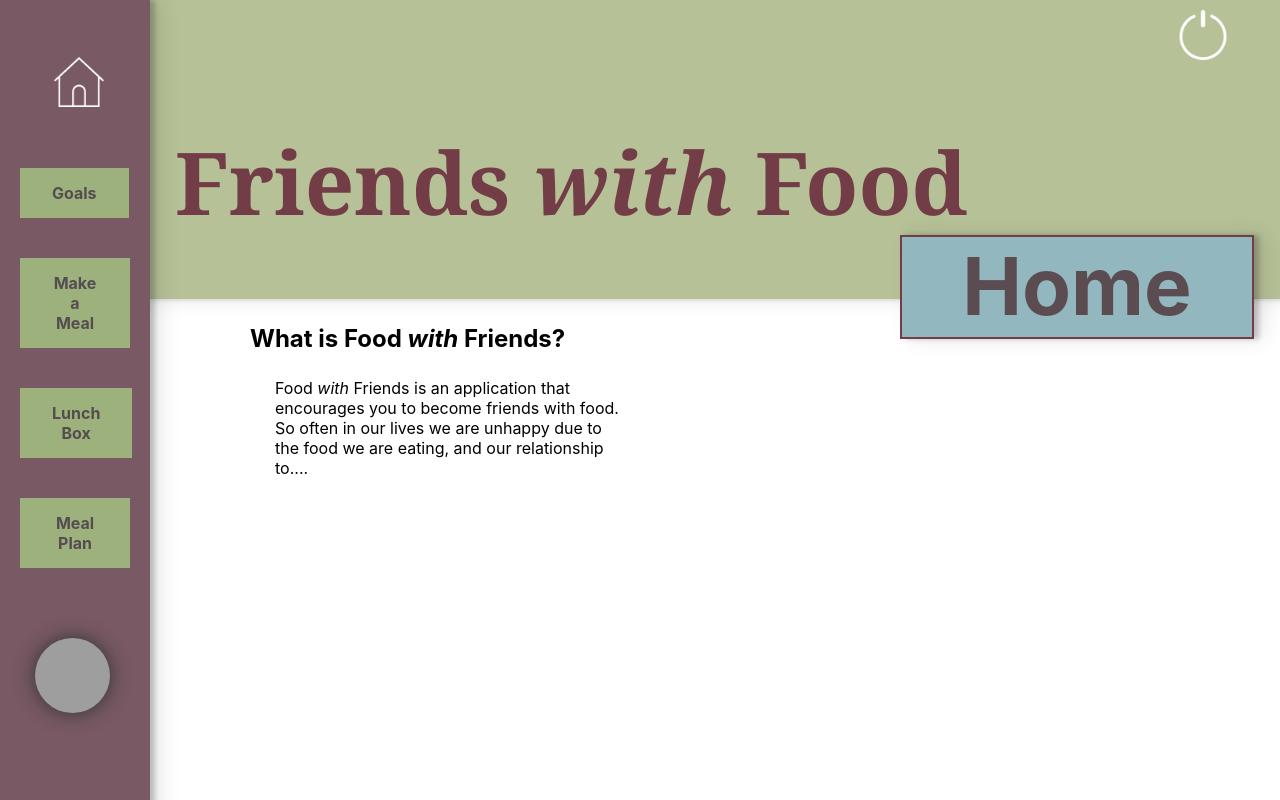
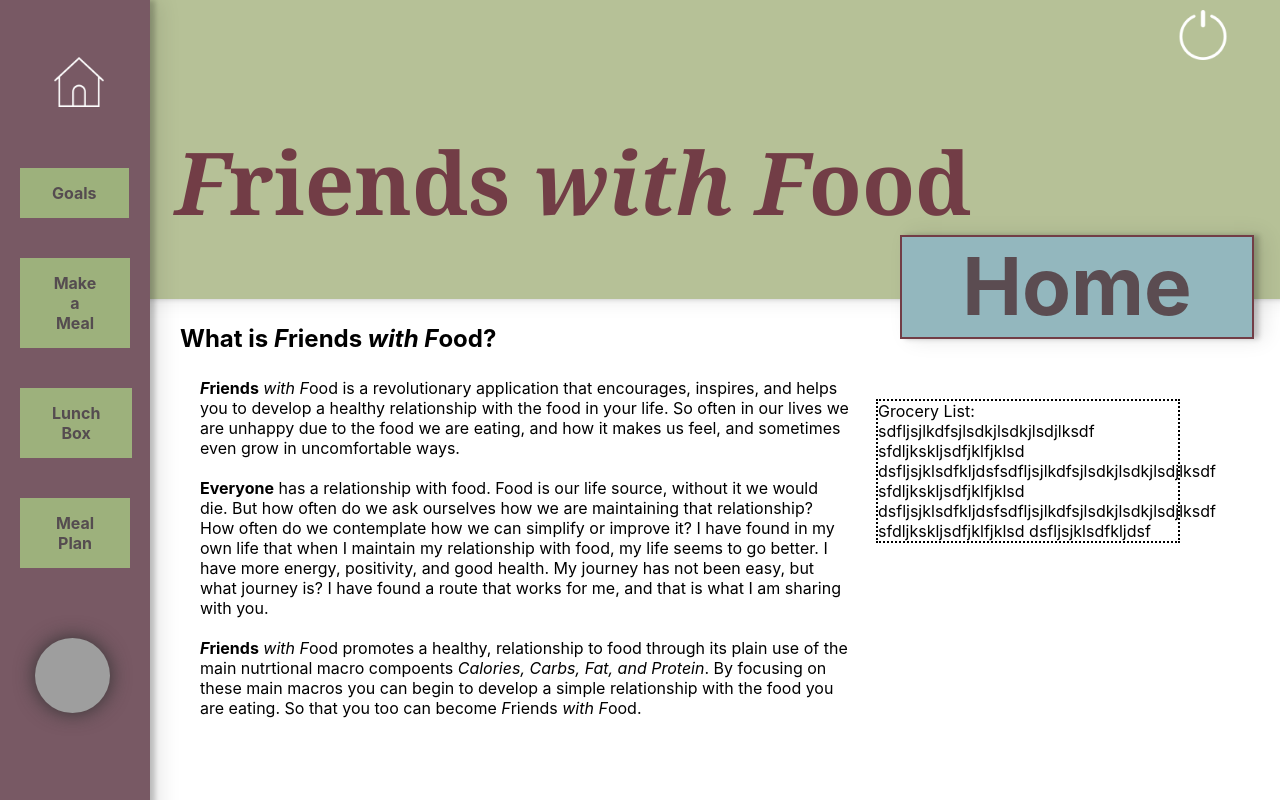
Before and after one commit to als735/foodFriends, a React (Create React App) app: page /home in a window 1280 px wide. Built offline with nearby package versions, Linux system fonts and the light colour scheme; no server answers; grey boxes are pictures that could not be loaded.

Commit message:
intro add

```diff
--- a/src/Components/goals/Goals.js
+++ b/src/Components/goals/Goals.js
@@ -88,7 +88,7 @@ console.log(this.props, 'props')
                 <div className='macroLabels'>
                     <h2 className="macroLabelsCals">Calories
                     </h2>
-                    <h2 className="macroLabelsCarbs">Net Carbs</h2>
+                    <h2 className="macroLabelsCarbs">Carbs</h2>
                     <h2 className="macroLabelsProtein">Protein</h2>
                     <h2 className="macroLabelsFat">Fat</h2>
                 </div>
@@ -111,7 +111,7 @@ console.log(this.props, 'props')
                         <button className='editButtons' onClick={() => {this.updateMacros('calories')}}>Edit</button>
                     </div>
                     <div>
-                        <label htmlFor="" className='netCarbsEditMacros'> Net Carbs
+                        <label htmlFor="" className='netCarbsEditMacros'> Carbs
                         <input
                             type="text"
                             name="net_carbs"
--- a/src/Components/grocery/Grocery.css
+++ b/src/Components/grocery/Grocery.css
@@ -0,0 +1,7 @@
+.groceryBox {
+    width: 300px;
+    border: dotted black 2px;
+    float: right;
+    margin-right: 100px;
+    margin-top: 100px;
+}
--- a/src/Components/grocery/Grocery.js
+++ b/src/Components/grocery/Grocery.js
@@ -1,8 +1,6 @@
-
 import React, { Component } from 'react'
 // import axios from 'axios';
 // import { connect } from 'react-redux';
-import Nav from '../nav/Nav' ;
 import './Grocery.css';
 
 class Grocery extends Component {
@@ -25,10 +23,19 @@ class Grocery extends Component {
 
         return (
             <div className='groceryPage'>
-                 {this.props.location.pathname !== '/' ? <Nav/> : ' '}
+                <div className='groceryBox'>
+                    <div className='groceryList'>
+                        Grocery List:
+sdfljsjlkdfsjlsdkjlsdkjlsdjlksdf
+sfdljkskljsdfjklfjklsd
+dsfljsjklsdfkljdsfsdfljsjlkdfsjlsdkjlsdkjlsdjlksdf
+sfdljkskljsdfjklfjklsd
+dsfljsjklsdfkljdsfsdfljsjlkdfsjlsdkjlsdkjlsdjlksdf
+sfdljkskljsdfjklfjklsd
+dsfljsjklsdfkljdsf
 
-                Groceries
-
+                    </div>
+                </div>
             </div>
         )
     }
--- a/src/Components/header/Header.js
+++ b/src/Components/header/Header.js
@@ -44,7 +44,7 @@ class Header extends Component {
                             <img className='logout' src={navieOut} alt="" onClick={this.logout}/>
                             </Link>
                     </div>
-                <h1 id="header1"> Friends <i>with</i> Food</h1>
+                <h1 id="header1"> <i>F</i>riends <i>with</i> <i>F</i>ood</h1>
                 </div>
 
             </div>
--- a/src/Components/home/Home.css
+++ b/src/Components/home/Home.css
@@ -15,10 +15,10 @@
 
 
 .introH {
-        margin-left: 250px;
+        margin-left: 180px;
 }
 
 .introP {
-        margin-left: 275px;
-        width: 350px;
+        margin-left: 200px;
+        width: 650px;
 }
--- a/src/Components/home/Home.js
+++ b/src/Components/home/Home.js
@@ -1,9 +1,9 @@
-
 import React, { Component } from 'react'
 // import axios from 'axios';
 // import { connect } from 'react-redux';
 import Nav from '../nav/Nav' ;
 import './Home.css';
+import Grocery from '../grocery/Grocery';
 
 class Home extends Component {
     // constructor(props){
@@ -11,15 +11,15 @@ class Home extends Component {
 
     // }
 
-    // handleInputChange= (e) => {
-    //     const target = e.target;
-    //     const value = target.value;
-    //     const name = target.name;
+    handleInputChange= (e) => {
+        const target = e.target;
+        const value = target.value;
+        const name = target.name;
 
-    //     this.setState({
-    //       [name] :value
-    //     });
-    //   }
+        this.setState({
+          [name] :value
+        });
+      }
 
     render() {
 
@@ -34,9 +34,20 @@ class Home extends Component {
                 </div>
             </div>
             <div>
+                <Grocery/>
+            </div>
+            <div>
                 <div>
-                    <h2 className="introH">What is Food <i>with</i> Friends?</h2>
-                    <p className="introP"> Food <i>with</i> Friends is an application that encourages you to become friends with food. So often in our lives we are unhappy due to the food we are eating, and our relationship to....</p>
+                    <h2 className="introH">What is <i>F</i>riends <i>with</i> <i>F</i>ood?</h2>
+                    <p className="introP"> <b><i>F</i>riends</b> <i>with</i> <i>F</i>ood is a revolutionary application that encourages, inspires, and helps you to develop a healthy relationship with the food in your life.  So often in our lives we are unhappy due to the food we are eating, and how it makes us feel, and sometimes even grow in uncomfortable ways.
+                    <br/>
+                    <br/>
+                    <b>Everyone</b> has a relationship with food. Food is our life source, without it we would die. But how often do we ask ourselves how we are maintaining that relationship? How often do we contemplate how we can simplify or improve it?
+                    I have found in my own life that when I maintain my relationship with food, my life seems to go better. I have more energy, positivity, and good health. My journey has not been easy, but what journey is? I have found a route that works for me, and that is what I am sharing with you.
+                    <br/>
+                    <br/>
+                    <b><i>F</i>riends</b> <i>with</i> <i>F</i>ood promotes a healthy, relationship to food through its plain use of the main nutrtional macro compoents <i>Calories, Carbs, Fat, and Protein</i>. By focusing on these main macros you can begin to develop a simple relationship with the food you are eating. So that you too can become <i>F</i>riends <i>with</i> <i>F</i>ood.
+                    </p>
                 </div>
             </div>
         </div>
--- a/src/Components/mealCard/MealCard.js
+++ b/src/Components/mealCard/MealCard.js
@@ -107,14 +107,14 @@ class MealCard extends Component {
                                         <h3 className=''>Yields:{this.state.recipe_yield}</h3>
                                         <h3 className='perServing'> Macros Per Serving</h3>
                                         <h3 className=''>Calories: {this.state.recipe_calories}</h3>
-                                        <h3 className =''>Net Carbs: {this.state.recipe_net_carbs} </h3>
+                                        <h3 className =''>Carbs: {this.state.recipe_net_carbs} </h3>
                                         <h3 className ='' id=''>Protein: {this.state.recipe_protein} </h3>
                                         <h3 className =''>Fat: {this.state.recipe_fat} </h3>
                                     </div>
                                     <div className='usersMealMacros'>
                                         <h2> Daily Remainder:</h2>
                                         <h3 className=''>Calories: {remainderCals}</h3>
-                                        <h3 className =''>Net Carbs: {remainderCarbs}</h3>
+                                        <h3 className =''>Carbs: {remainderCarbs}</h3>
                                         <h3 className ='' id=''>Protein: {remainderProtein}</h3>
                                         <h3 className =''>Fat: {remainderFat}</h3>
                                     </div>
--- a/src/Components/register/Register.js
+++ b/src/Components/register/Register.js
@@ -135,7 +135,7 @@ class Register extends Component {
                             </div>
                                 <div>
                                     <label htmlFor="">
-                                        Net Carbs:
+                                          Carbs:
                                         <input
                                             type="text"
                                             name="net_carbs"
--- a/src/Routes.js
+++ b/src/Routes.js
@@ -3,7 +3,7 @@ import { Switch, Route } from "react-router-dom";
 
 import Auth from "./Components/auth/Auth";
 import Goals from "./Components/goals/Goals";
-import Grocery from "./Components/grocery/Grocery";
+// import Grocery from "./Components/grocery/Grocery";
 import Home from "./Components/home/Home";
 import LunchBox from "./Components/lunchBox/LunchBox";
 import MealCard from "./Components/mealCard/MealCard";
@@ -15,7 +15,7 @@ export default (
     <Switch>
         <Route exact path="/" component={Auth}/>
         <Route path="/goals" component={Goals}/>
-        <Route path="/groceryList" component={Grocery}/>
+        {/* <Route path="/groceryList" component={Grocery}/> */}
         <Route path="/home" component={Home}/>
         <Route path="/lunchBox" component={LunchBox}/>
         <Route path="/mealCard/:recipes_id" component={MealCard}/>
```
